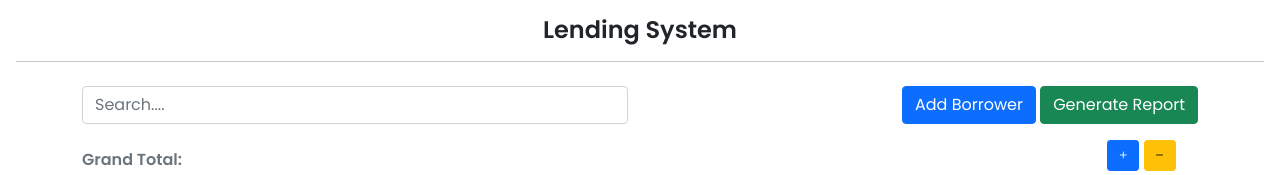
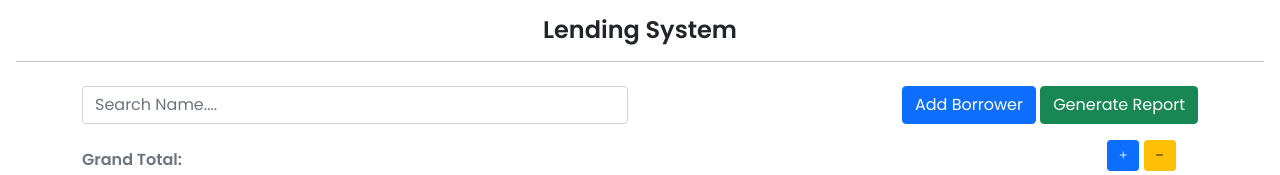
Before and after one commit to JoeretzYee/lending_system, a React (Vite) app: page / in a window 1280 px wide. Shown: the top 175 px of the page. Built offline with nearby package versions, Linux system fonts and the light colour scheme; no server answers; the database is empty.

Commit message:
latest commit

```diff
--- a/src/components/Borrowers.jsx
+++ b/src/components/Borrowers.jsx
@@ -164,7 +164,7 @@ function Borrowers() {
           <input
             type="text"
             className="form-control"
-            placeholder="Search...."
+            placeholder="Search Name...."
             value={searchName}
             onChange={(e) => setSearchName(e.target.value)}
           />
```
